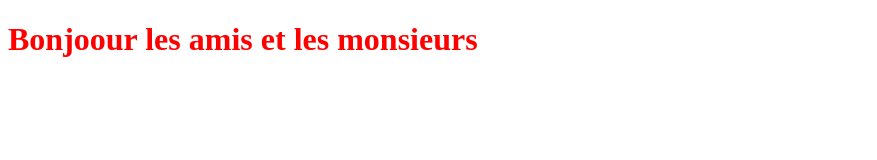
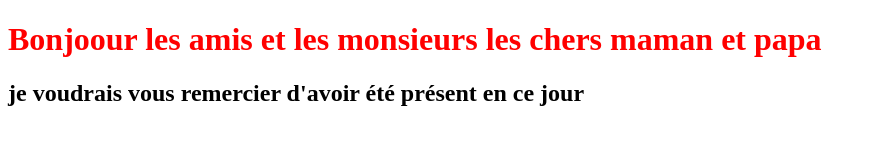
Before and after one commit to axelmv-dev/OpenclassRoomTest, a plain HTML site: page index.html in a window 1280 px wide. Shown: the whole page, without its empty margins (0-877 px from the left). Drawn offline with Linux system fonts and the light colour scheme.

Commit message:
ajout d'un h2

```diff
--- a/index.html
+++ b/index.html
@@ -7,7 +7,8 @@
   <title>Document</title>
 </head>
 <body>
-  <h1>Bonjoour les amis et les monsieurs</h1>
+  <h1>Bonjoour les amis et les monsieurs les chers maman et papa</h1>
+  <h2>je voudrais vous remercier d'avoir été présent en ce jour </h2>
 
 </body>
 </html>
```
